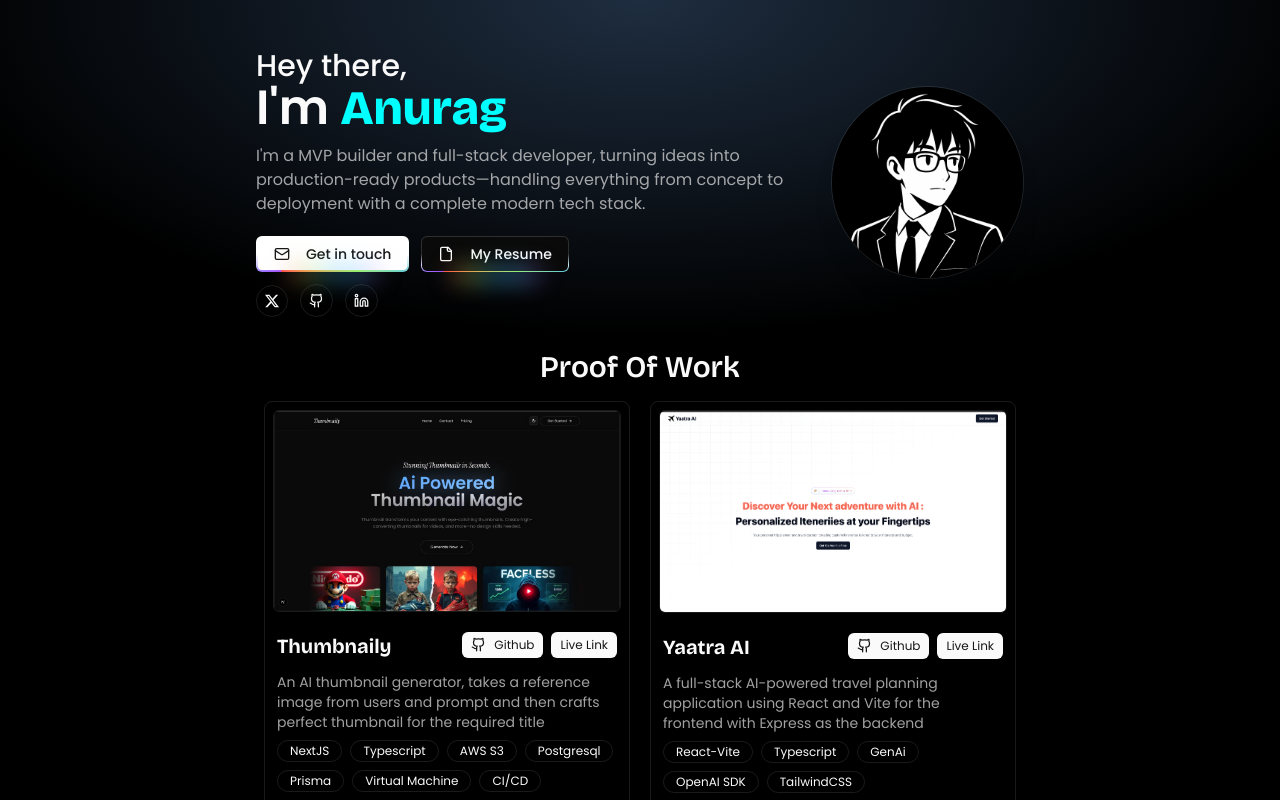
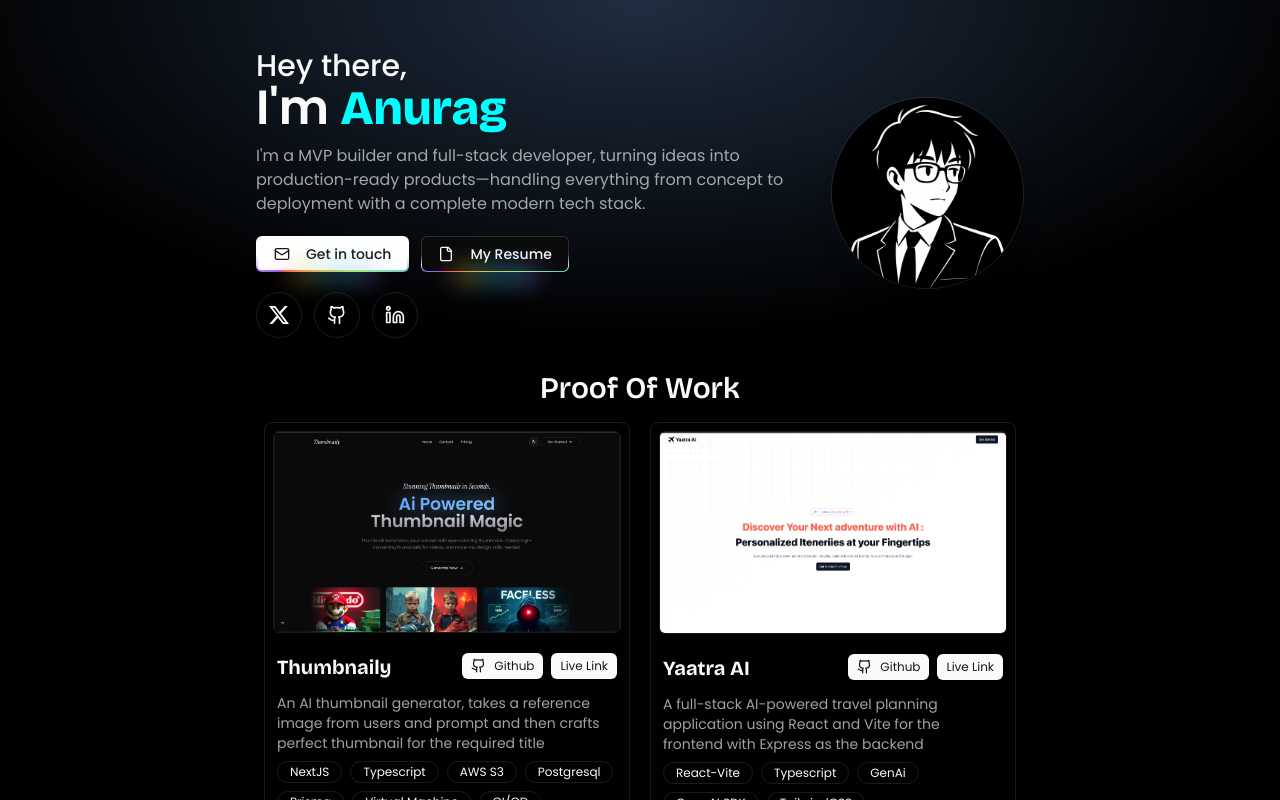
Before and after one commit to justanuragmaurya/portfolio, a Next.js app: page / in a window 1280 px wide. Shown: the top 800 px of the page. Built offline with nearby package versions, Linux system fonts and the light colour scheme; no server answers.

Commit message:
made social icons largers

```diff
--- a/src/components/Hero.tsx
+++ b/src/components/Hero.tsx
@@ -1,11 +1,10 @@
-"use client"
+"use client";
 import Image from "next/image";
 import { File, GithubIcon, Linkedin, Mail } from "lucide-react";
 import Link from "next/link";
 import { Bricolage_Grotesque } from "next/font/google";
 import { RainbowButton } from "@/components/magicui/rainbow-button";
 import { AuroraText } from "@/components/magicui/aurora-text";
-import { ModeToggle } from "./mode-toggle";
 
 const font = Bricolage_Grotesque({
   subsets: ["latin"],
@@ -38,11 +37,18 @@ export default function HeroSection() {
           deployment with a complete modern tech stack.
         </p>
         <div className="flex flex-wrap gap-3 mt-2 justify-center md:justify-start items-center">
-          <div onClick={()=>{ navigator.clipboard.writeText("contact@anuragmaurya.com").then(() => {
-            alert("Email copied to clipboard!");
-          }).catch(err => {
-            console.error("Failed to copy email: ", err);
-          });}}>
+          <div
+            onClick={() => {
+              navigator.clipboard
+                .writeText("contact@anuragmaurya.com")
+                .then(() => {
+                  alert("Email copied to clipboard!");
+                })
+                .catch((err) => {
+                  console.error("Failed to copy email: ", err);
+                });
+            }}
+          >
             <RainbowButton>
               <Mail className="mr-2 h-4 w-4" /> Get in touch
             </RainbowButton>
@@ -59,16 +65,16 @@ export default function HeroSection() {
             </RainbowButton>
           </Link>
         </div>
-        <div className="flex flex-wrap gap-3 mt-3 justify-center md:justify-start items-center">
+        <div className="flex flex-wrap gap-3 mt-5 justify-center md:justify-start items-center">
           <Link
             href={"https://x.com/intent/follow?screen_name=codeanuragg"}
             target="_blank"
           >
-            <div className="border p-2 rounded-full shadow-sm">
+            <div className="border p-3 rounded-full shadow-sm">
               <svg
                 xmlns="http://www.w3.org/2000/svg"
-                width="14"
-                height="14"
+                width="20"
+                height="20"
                 fill="currentColor"
                 className="bi bi-twitter-x"
                 viewBox="0 0 16 16"
@@ -78,28 +84,26 @@ export default function HeroSection() {
             </div>
           </Link>
           <Link href="https://github.com/justanuragmaurya/" target="_blank">
-            <div className="border p-2 rounded-full shadow-sm">
-              <GithubIcon size={15} />
+            <div className="border p-3 rounded-full shadow-sm">
+              <GithubIcon size={20} />
             </div>
           </Link>
           <Link
             href={"https://www.linkedin.com/in/realanuragmaurya/"}
             target="_blank"
           >
-            <div className="border p-2 rounded-full shadow-sm">
-              <Linkedin size={15} />
+            <div className="border p-3 rounded-full shadow-sm">
+              <Linkedin size={20}/>
             </div>
           </Link>
         </div>
       </div>
       <div className="hidden h-full md:block">
         <Image
-          src={
-            "/anurag.png"
-          }
+          src={"/anurag.png"}
           height={500}
           width={500}
-          alt="anurag&apos;s image"
+          alt="anurag's image"
           className="rounded-full border shadow-xl"
         />
       </div>
```
